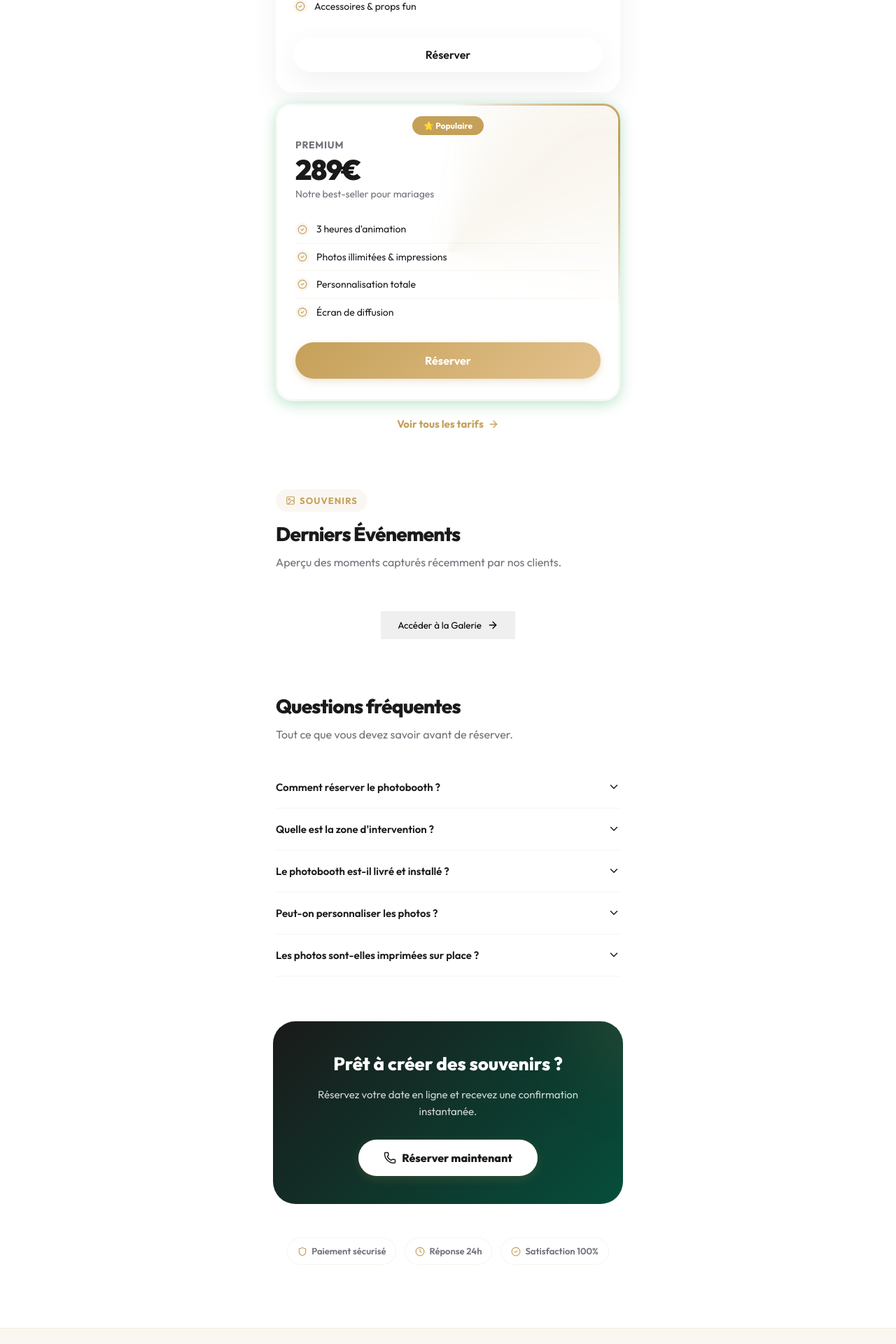
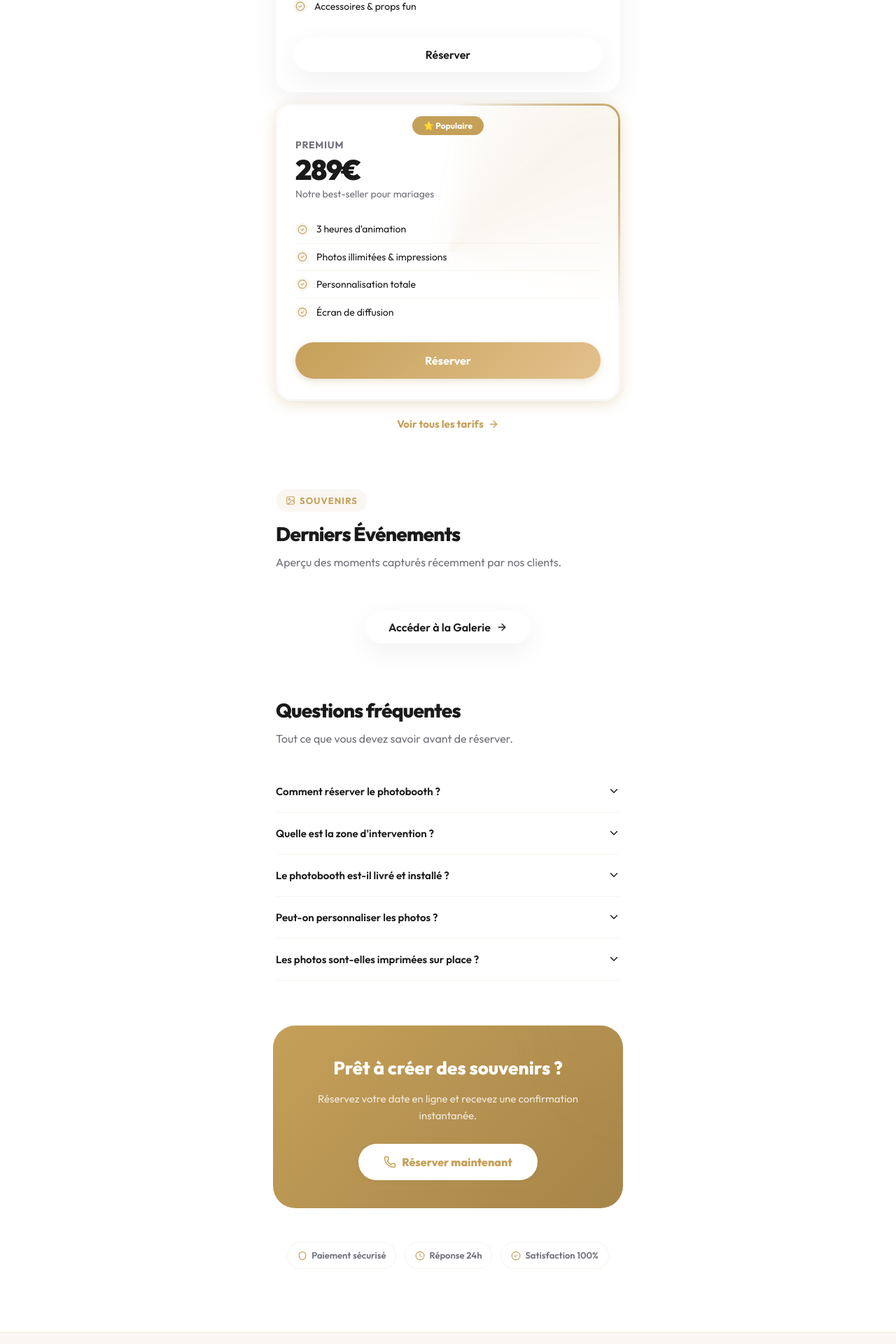
Before and after one commit to tallanss/RootsVersionFInal, a React (Vite) app: page / in a window 1280 px wide. Shown: the part 4614-6534 px from the top of the page at 70% size. Built offline with nearby package versions, Linux system fonts and the light colour scheme; a web font is replaced by a local one.

Commit message:
couleur logo

```diff
--- a/src/components/AdminSidebar.jsx
+++ b/src/components/AdminSidebar.jsx
@@ -102,8 +102,8 @@ const AdminSidebar = ({ activeTab, setActiveTab, onLogout, isOpen, setIsOpen })
           <div style={{ display: 'flex', alignItems: 'center', gap: '12px', marginBottom: '20px' }}>
              <div style={{ width: '40px', height: '40px', borderRadius: '50%', background: 'rgba(var(--primary-rgb), 0.2)', display: 'flex', alignItems: 'center', justifyContent: 'center', color: 'var(--primary)', fontWeight: 800 }}>PR</div>
              <div>
-                <div style={{ fontSize: '13px', fontWeight: 700 }}>Version Pro</div>
-                <div style={{ fontSize: '11px', color: '#64748b' }}>SaaS 2030 Edition</div>
+                <div style={{ fontSize: '13px', fontWeight: 700 }}>PhotoRoots Pro</div>
+                <div style={{ fontSize: '11px', color: '#64748b' }}>Prestige Gold Edition</div>
              </div>
           </div>
           <button
--- a/src/index.css
+++ b/src/index.css
@@ -692,7 +692,7 @@ button:active { transform: scale(0.97); }
   border-radius: var(--radius-lg);
   padding: 3px;
   overflow: hidden;
-  box-shadow: 0 4px 20px rgba(22, 163, 74, 0.3);
+  box-shadow: 0 4px 20px rgba(197, 160, 89, 0.3);
 }
 
 .animated-border-wrapper::before {
@@ -942,7 +942,7 @@ button:active { transform: scale(0.97); }
 
 /* ===== CTA SECTION ===== */
 .cta-section {
-  background: linear-gradient(135deg, var(--bg-dark), #064e3b);
+  background: linear-gradient(135deg, var(--primary), var(--primary-dark));
   border-radius: var(--radius-xl);
   padding: 40px 24px;
   text-align: center;
@@ -1511,7 +1511,7 @@ body.has-price-bar .contact-float {
 .masonry-item:hover {
   transform: translateY(-4px);
   border-color: var(--primary);
-  box-shadow: 0 10px 30px rgba(0, 255, 149, 0.15);
+  box-shadow: 0 10px 30px rgba(197, 160, 89, 0.15);
 }
 
 .masonry-overlay {
--- a/src/pages/Admin.jsx
+++ b/src/pages/Admin.jsx
@@ -153,9 +153,9 @@ const Admin = () => {
 
   const applyPreset = (type) => {
     const presets = {
-      minimal: { primary: "#16a34a", accent: "#22c55e", background: "#f7f9f8" },
-      futuristic: { primary: "#10b981", accent: "#34d399", background: "#0f172a" },
-      luxury: { primary: "#d4af37", accent: "#f1c40f", background: "#111111" }
+      minimal: { primary: "#c5a059", accent: "#e3c18c", background: "#ffffff" },
+      luxury: { primary: "#c5a059", accent: "#e3c18c", background: "#0a0a0c" },
+      light: { primary: "#c5a059", accent: "#e3c18c", background: "#faf7f2" }
     };
 
     if (presets[type]) {
--- a/src/pages/Contact.jsx
+++ b/src/pages/Contact.jsx
@@ -229,7 +229,7 @@ const Contact = () => {
         </div>
 
         {!isConfigured() && (
-          <div style={{ display: 'flex', gap: '8px', alignItems: 'flex-start', padding: '12px 16px', background: '#fef3c7', borderRadius: 'var(--radius-md)', border: '1px solid #fbbf24', marginBottom: '20px', fontSize: '13px', color: '#92400e', lineHeight: 1.5 }}>
+          <div style={{ display: 'flex', gap: '8px', alignItems: 'flex-start', padding: '12px 16px', background: 'var(--bg-secondary)', borderRadius: 'var(--radius-md)', border: '1px solid var(--border-light)', marginBottom: '20px', fontSize: '13px', color: 'var(--primary)', lineHeight: 1.5 }}>
             <AlertCircle size={16} style={{ flexShrink: 0, marginTop: '2px' }} />
             <span><strong>Mode démo</strong> — Configurez l'URL Google Apps Script dans <code>src/config/emailjs.js</code> pour activer la réservation réelle avec Google Calendar.</span>
           </div>
--- a/src/pages/Home.jsx
+++ b/src/pages/Home.jsx
@@ -413,7 +413,7 @@ const Home = () => {
         </div>
 
         <div style={{ textAlign: 'center', marginTop: '24px' }}>
-          <AnimatedButton to="/galerie" className="btn-outline" style={{ width: 'auto', padding: '12px 24px' }}>
+          <AnimatedButton to="/galerie" className="btn-secondary" style={{ width: 'auto', padding: '12px 32px', borderRadius: 'var(--radius-full)' }}>
             Accéder à la Galerie <ArrowRight size={16} />
           </AnimatedButton>
         </div>
@@ -447,7 +447,7 @@ const Home = () => {
         <div className="cta-section">
           <h2>Prêt à créer des souvenirs ?</h2>
           <p>Réservez votre date en ligne et recevez une confirmation instantanée.</p>
-          <AnimatedButton to="/contact" className="btn-primary" style={{ background: '#fff', color: 'var(--bg-dark)', width: 'auto', padding: '16px 36px', fontWeight: 800 }}>
+          <AnimatedButton to="/contact" className="btn-primary" style={{ background: '#ffffff', color: 'var(--primary)', width: 'auto', padding: '16px 36px', fontWeight: 800 }}>
             <Phone size={18} />
             Réserver maintenant
           </AnimatedButton>
```
